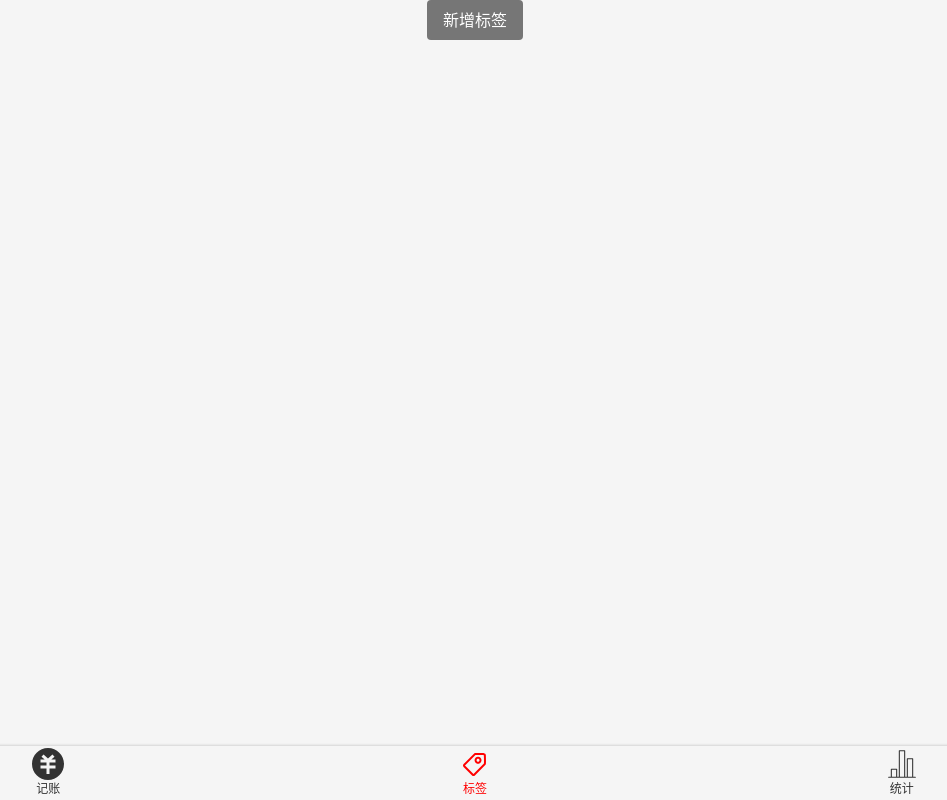
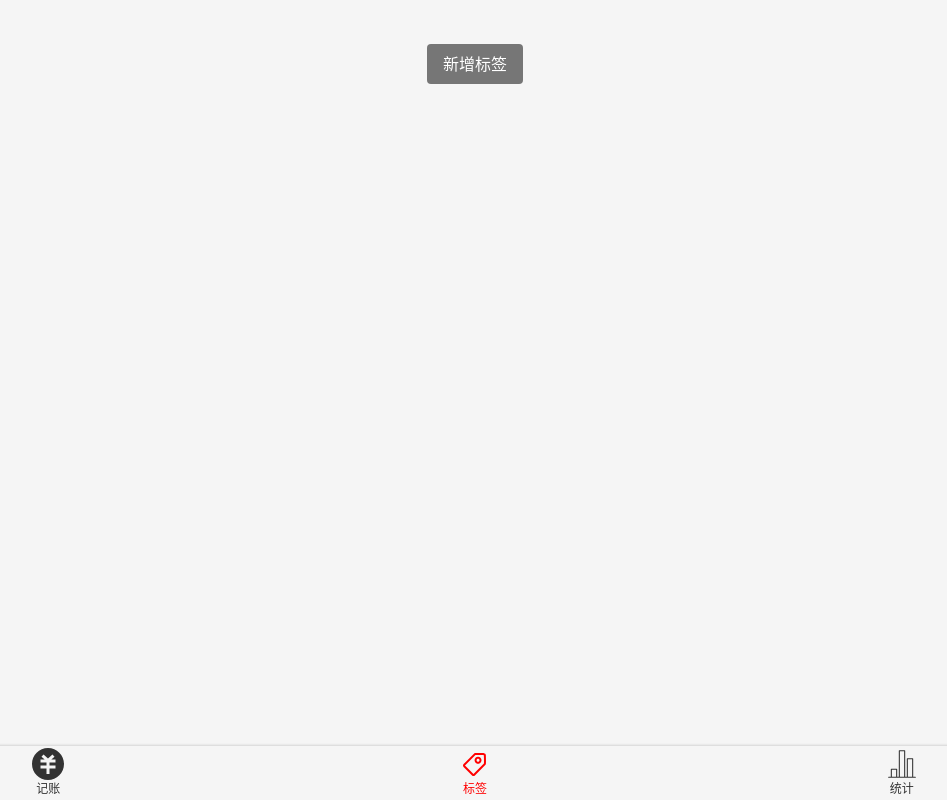
Before and after one commit to frankweili/accounts, a Vue app: page /#/labels in a window 1280 px wide. Shown: the whole page, without its empty margins (165-1112 px from the left). Built offline with nearby package versions, Linux system fonts and the light colour scheme.

Commit message:
创建id生成器并引用

```diff
--- /dev/null
+++ b/src/lib/createId.ts
@@ -0,0 +1,6 @@
+let id: number=parseInt(window.localStorage.getItem('_idMax')||'0')||0
+function CreateId() {
+    id++
+    return id
+}
+export default CreateId
--- a/src/tagListModel.ts
+++ b/src/tagListModel.ts
@@ -1,5 +1,5 @@
 import { filter } from 'vue/types/umd';
-
+import createId from '@/lib/createId.ts'
 type RecordItem = {
     tags: string[];
     notes: string;
@@ -35,8 +35,9 @@ const tagListModel: TagListModel= {
   },
   create(name) {
     const names=this.data.map(item=>item.name)
-    if(names.indexOf(name)>=0){return 'duplicated'}
-    this.data.push({ id: name, name: name })
+    if (names.indexOf(name) >= 0) { return 'duplicated' }
+    const id =createId().toString()
+    this.data.push({ id, name: name })
     this.save()
     return 'success'
   },
@@ -66,7 +67,8 @@ const tagListModel: TagListModel= {
       }
     }
       this.data.splice(index, 1)
-      this.save()
+    this.save()
+
       return true
 
   }
--- a/src/views/EditLabel.vue
+++ b/src/views/EditLabel.vue
@@ -45,7 +45,9 @@ export default class EditLabel extends Vue {
   }
   remove(id: string) {
     if (this.tag) {
-      tagListModel.remove(this.tag.id);
+      if (tagListModel.remove(this.tag.id)) {
+        this.$router.back(); //返回到上一页}
+      }
     }
   }
   goBack() {
--- a/src/views/Labels.vue
+++ b/src/views/Labels.vue
@@ -44,6 +44,11 @@ export default class Labels extends Vue {
 </script>
 
 <style lang="scss" scoped>
+.createTag-wrapper {
+  text-align: center;
+  padding: 16px;
+  margin-top: 44-16px;
+}
 .tags {
   background: white;
   font-size: 16px;
@@ -62,9 +67,4 @@ export default class Labels extends Vue {
     }
   }
 }
-.createTag-wrapper {
-  text-align: center;
-  padding: 16x;
-  margin-top: 44--16px;
-}
 </style>
```
